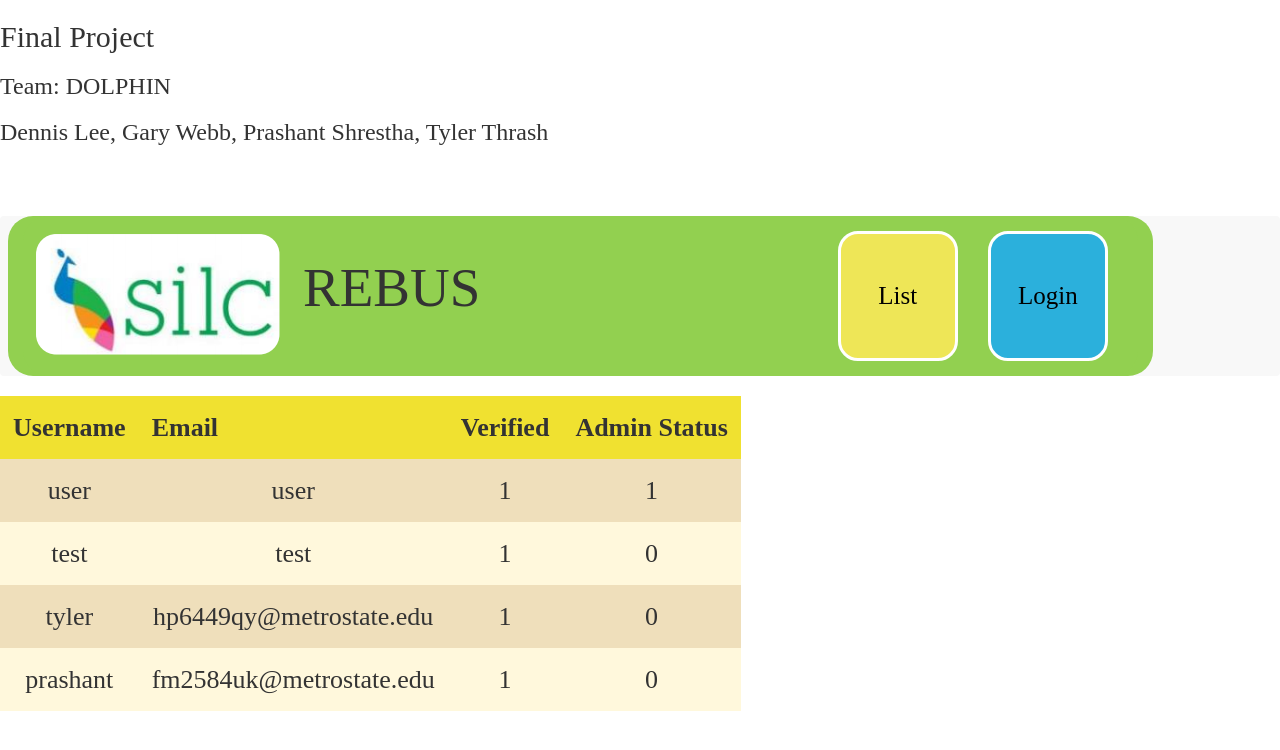
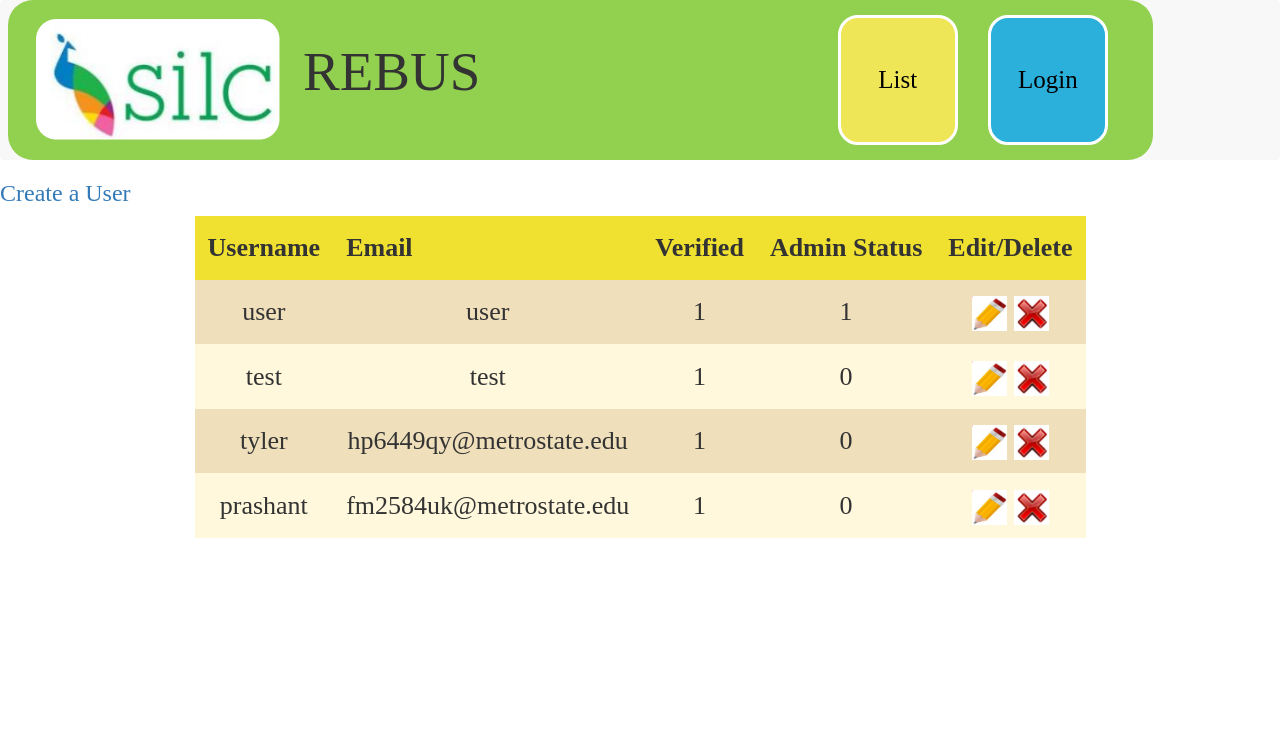
Before and after one commit to pshresth/rebus, a PHP site: page /admin_manage_users.php in a window 1280 px wide. Shown: the top 750 px of the page. Run offline with PHP 8.4, Linux system fonts and the light colour scheme; data comes from the database, SQL or seed files in the repository; a stand-in replaces the project's code that opens the database connection; some libraries are stand-ins or nearby versions.

Commit message:
manage user files

```diff
--- a/admin.php
+++ b/admin.php
@@ -62,7 +62,7 @@ echo getTopNav();
                 <a href="list_words.php"><img src="./pic/wordList.png" class="thumbnailSize">
             </td>
             <td align="center">
-                <a href="#"><img src="./pic/users.png" class="thumbnailSize"></a>
+                <a href="admin_manage_users.php"><img src="./pic/users.png" class="thumbnailSize"></a>
             </td>
             <td align="center">
                 <a href="export_db.php"><img src="./pic/export.png" class="thumbnailSize"></a>
@@ -77,7 +77,7 @@ echo getTopNav();
         <tr>
             <td align="center"><a href="list_words.php">Add Word</a></td>
             <td align="center"><a href="export_db.php">Word List</a></td>
-            <td align="center"><a href="#">Users</a></td>
+            <td align="center"><a href="admin_manage_users.php">Users</a></td>
             <td align="center"><a href="list_words.php">Export</a></td>
             <td align="center"><a href="export_db.php">Import</a></td>
             <td align="center"><a href="#">Configure</a></td>
--- a/admin_manage_users.php
+++ b/admin_manage_users.php
@@ -20,20 +20,18 @@
 include('admin_manage_users_helper.php')
 ?>
 <body>
-<h2>Final Project</h2>
-<h3>Team: DOLPHIN</h3>
-<h3>Dennis Lee, Gary Webb, Prashant Shrestha, Tyler Thrash</h3>
-<br><br><br>
 <?PHP echo getTopNav(); ?>
 <!-- NOTE: How do we want to handle edit and delete? Should we do an a link and put info in url or should it be private and wrap form around table? -->
 <!-- TODO: Need option to edit and delete user. Should admin be able to see/change user_password and activation_token -->
-<table class="userTable">
+<table class="userTable" align="center">
+<a href="#"><h3>Create a User</h3></a>
     <thead>
     <tr>
         <th>Username</th>
         <th>Email</th>
         <th>Verified</th>
         <th>Admin Status</th>
+        <th>Edit/Delete</th>
     </tr>
     </thead>
     <tbody>
--- a/admin_manage_users_helper.php
+++ b/admin_manage_users_helper.php
@@ -34,7 +34,17 @@ function create_user_table()
     $listOfUsers = getUserInfo();
     while (sizeof($listOfUsers) > 0) {
         $user = array_pop($listOfUsers);
-        $htmlTableBody .= "<tr><td>" . $user->name . "</td><td>" . $user->email . "</td><td>" . $user->isVerified . "</td><td>" . $user->isAdmin . "</td></tr>";
+        $htmlTableBody .=
+            "<tr><td>" . $user->name . "</td><td>" . $user->email . "</td><td>" . $user->isVerified . "</td><td>" . $user->isAdmin . "</td>
+                 <td>
+                    <a href=\"#\">
+                        <img class=\"table_image\" src=\"pic/edit.jpg\" alt=\"Edit\">
+                    </a>
+                    <a href=\"#\">
+                        <img class=\"table_image\" src=\"pic/delete.jpg\" alt=\"deleteWord\">
+                    </a>
+                 </td>
+             </tr>";
     }
     return $htmlTableBody;
 }
```
Also changed, not shown: manageUsers.php (added, +61 -0 lines).
